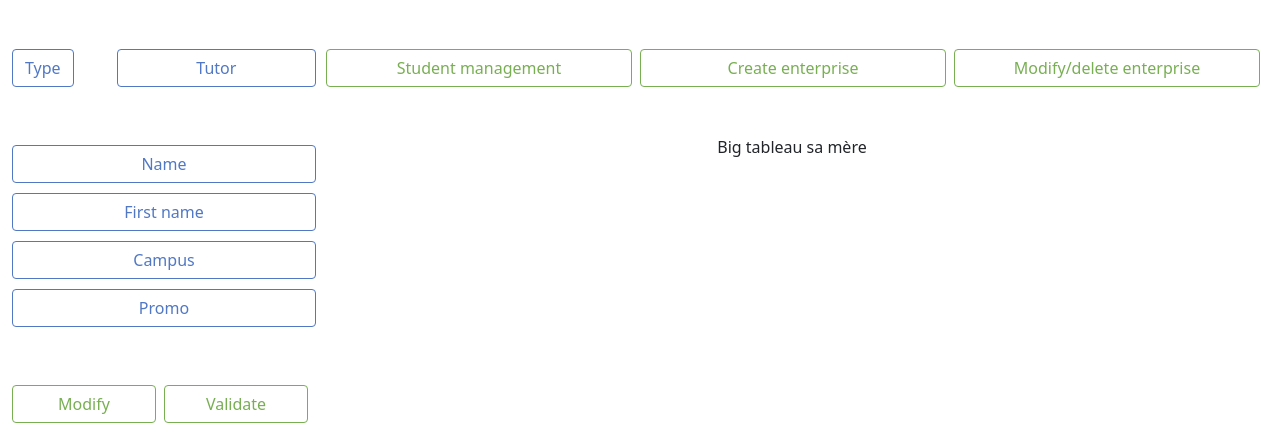
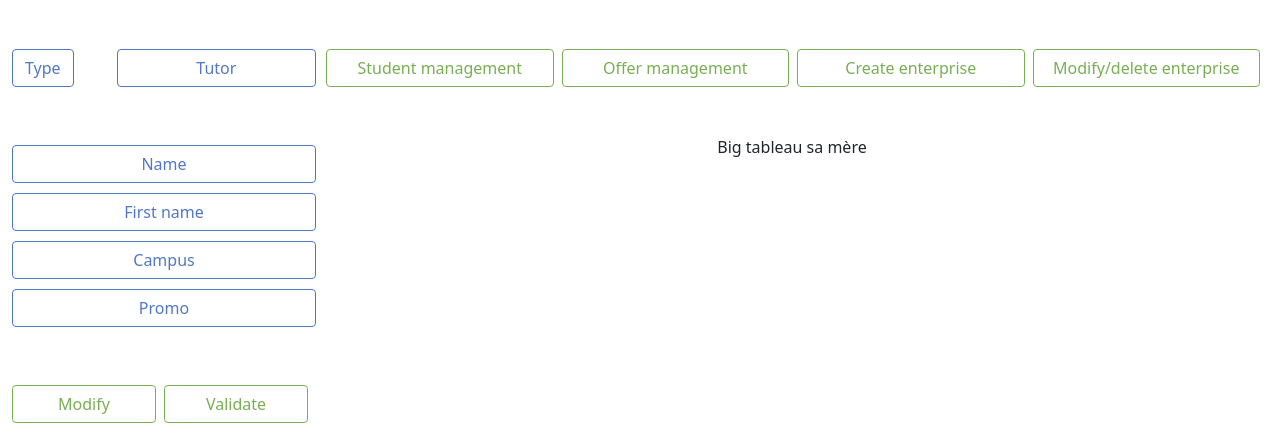
Before and after one commit to walimogit/Projet-dev-web, a PHP site: page /tutor.php in a window 1280 px wide. Shown: the part 71-503 px from the top of the page. Run offline with PHP 8.4, Linux system fonts and the light colour scheme; data that the repository does not hold is empty.

Commit message:
MAJ de la matrice CDC (zones jaunes) tutor/student

```diff
--- a/www/app/templates/tpl_student.php
+++ b/www/app/templates/tpl_student.php
@@ -43,7 +43,7 @@
             <div class="row">
                 <div class="col col-gest">
                     <div class="row">
-                        <div class="btn btn-modif">My internship</div>
+                        <div class="btn btn-modif">My internship : enterprises and offers</div>
                     </div>
             </div><br></br>
 
--- a/www/app/templates/tpl_tutor.php
+++ b/www/app/templates/tpl_tutor.php
@@ -48,6 +48,11 @@
                 </div>
                 <div class="col col-gest">
                     <div class="row">
+                        <div class="btn btn-modif">Offer management</div>
+                    </div>
+                </div>
+                <div class="col col-gest">
+                    <div class="row">
                         <div class="btn btn-modif">Create enterprise</div>
                     </div>
                 </div>
```
